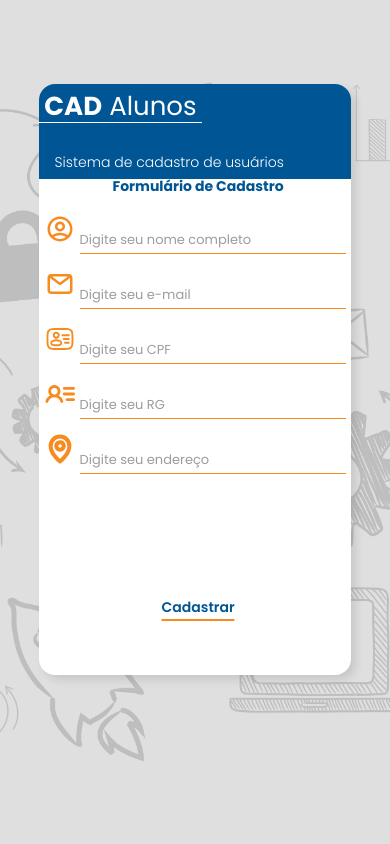
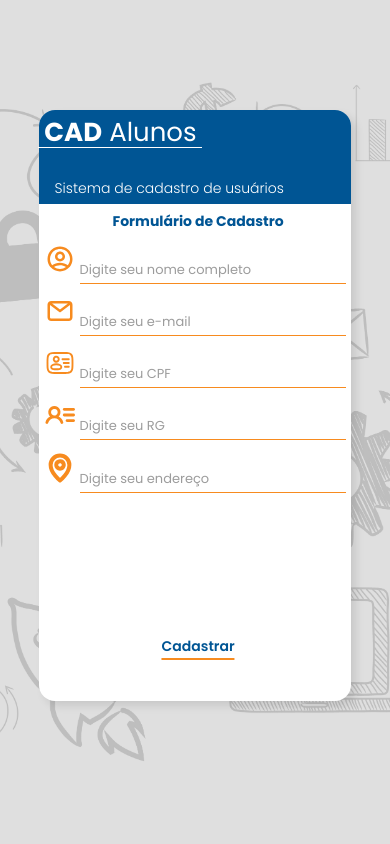
Before and after one commit to pablynnecaldeira/CadAlunos, a PHP site: template view/cadastro/cadastro.html in a window 390 px wide. Run offline with PHP 8.4, Linux system fonts and the light colour scheme; the template is opened without the code that fills it, so the values that code supplies are empty.

Commit message:
ajustes 1.0

```diff
--- a/view/style/cadastro.css
+++ b/view/style/cadastro.css
@@ -153,14 +153,6 @@
 }
 
 /* Responsividade */
-/* @media screen and (max-width: 1920px) {
-    .container {
-        width: 100vh;
-        height: 60%;
-        top: 19%;
-    }
-
-} */
 
 @media screen and (max-width: 1200px) {
   .container {
@@ -193,7 +185,7 @@
   }
 }
 
-@media (max-width: 992px) {
+@media screen and (max-width: 992px) {
   .container {
     width: 80%;
     max-height: 75%;
@@ -229,7 +221,7 @@
   }
 }
 
-@media (max-width: 768px) {
+@media screen and (max-width: 768px) {
   .container {
     width: 90%;
     height: 80%;
@@ -260,15 +252,15 @@
   }
 
   .btn-cadastro {
-    top: 79%;
+    top: 84%;
   }
 }
 
-@media (max-width: 634px) {
+@media screen and (max-width: 634px) {
   .container {
     width: 80%;
-    height: 100%;
-    top: 10%;
+    height: 90%;
+    top: 13%;
   }
 
   .container-left {
@@ -284,12 +276,12 @@
   .container-right {
     width: 98%;
     height: 86%;
-    top: 13%;
+    top: 15%;
     right: 0;
   }
 
   h1 {
-    margin: 5% auto;
+    margin: 4% auto;
     font-size: 16px;
   }
 
@@ -299,8 +291,8 @@
 
   input[type="text"],
   input[type="email"] {
-    width: 87%;
-    margin: 3.6% auto;
+    width: 86%;
+    margin: 3% auto;
   }
 
   button {
@@ -308,11 +300,24 @@
   }
 
   .btn-cadastro {
-    top: 86%;
+    top: 82%;
   }
 }
 
-@media (max-width: 523px) {
+@media screen and (max-width: 601px) {
+    .container {
+        height: 90%;
+    }
+
+    input[type="text"],
+    input[type="email"] {
+      width: 87%;
+      margin: 3% auto;
+    }
+
+}
+
+@media screen and (max-width: 523px) {
   .logo {
     left: 1.7%;
   }
@@ -329,19 +334,19 @@
   input[type="text"],
   input[type="email"] {
     width: 87%;
-    margin: 4.6% auto;
+    margin: 4% auto;
   }
 
   button {
-    height: 4.6%;
+    height: 5%;
   }
 
   .btn-cadastro {
-    top: 84%;
+    top: 80%;
   }
 }
 
-@media (max-width: 400px) {
+@media screen and (max-width: 400px) {
   .container {
     height: 70%;
   }
@@ -360,7 +365,7 @@
   }
 }
 
-@media (max-width: 388px) {
+@media screen and (max-width: 388px) {
   .container {
     height: 80%;
   }
@@ -395,7 +400,7 @@
   }
 }
 
-@media (max-width: 343px) {
+@media screen and (max-width: 343px) {
   .container {
     height: 78%;
   }
```
